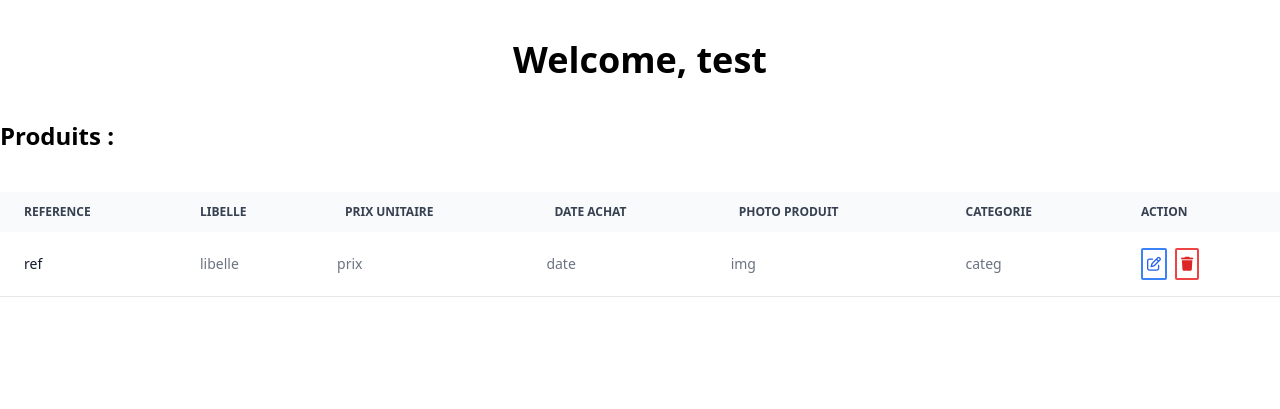
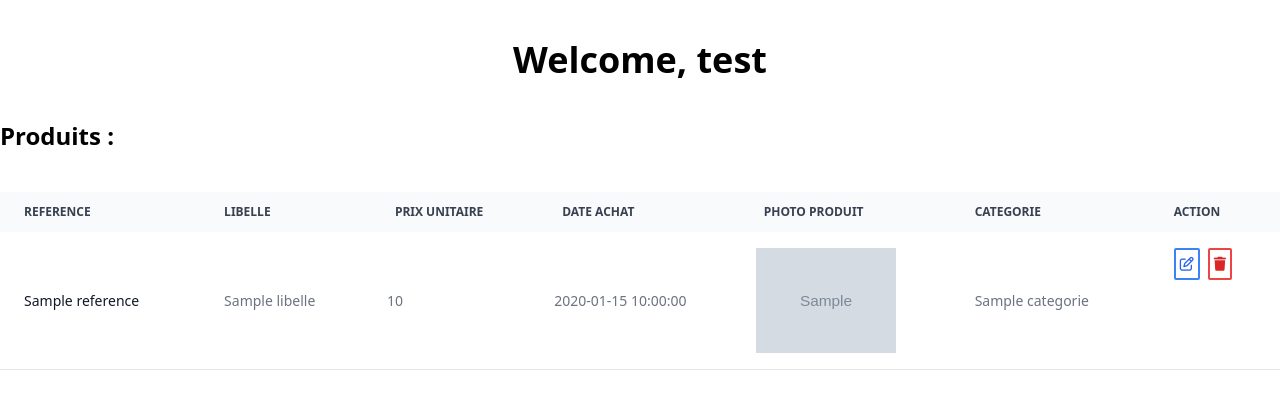
Before and after one commit to walid-damou/NoSQL_Project, a Flask app: template templates/index.html in a window 1280 px wide. Shown: the part 72-481 px from the top of the page. Run offline with Flask 2, Linux system fonts and the light colour scheme; the template is opened without the code that fills it: most values are stand-ins (such as "Sample title", 1, 10 or a date in 2020); grey boxes marked "Sample" are stand-in pictures; some libraries are stand-ins or nearby versions.

Commit message:
table/update/delete

```diff
--- a/app.py
+++ b/app.py
@@ -1,52 +1,77 @@
-from flask import Flask , render_template
+from flask import Flask, render_template, request
 from pymongo import MongoClient
 
 app = Flask(__name__)
-#----------------------------Connexion avec MongoDB--------------------------------#
+# ----------------------------Connexion avec MongoDB--------------------------------#
 client = MongoClient()
-client = MongoClient('localhost', 27017) #27017 port
-db = client.gestionProduits #database gestionProduits
+client = MongoClient('localhost', 27017)  # 27017 port
+db = client.gestionProduits  # database gestionProduits
 
 produits = db.produits
 categorie = db.categorie
 utilisateurs = db.utilisateurs
 
-produits.find_one()
-print(produits.find_one())
+# produits.find_one()
+# print(produits.find_one())
+print(produits.aggregate([{'$lookup':{'from':'categorie','localField':'idCategorie','foreignField':'idCategorie','as':'Categorie'}}]))
 print("------------------Done-------------------")
-#----------------------------/Connexion avec MongoDB--------------------------------#
+# ----------------------------/Connexion avec MongoDB--------------------------------#
 
-#----------------------------Login--------------------------------#
+# ----------------------------Login--------------------------------#
+
 
 @app.route("/")
 def Login():
     return render_template("login.html")
 
-#----------------------------/Login--------------------------------#
+# ----------------------------/Login--------------------------------#
 
-#----------------------------HOME--------------------------------#
+# ----------------------------HOME--------------------------------#
 
 @app.route("/home")
 def Home():
-    return render_template("index.html",title="Acceuil")
+    all_produits=produits.aggregate([{'$lookup':{'from':'categorie','localField':'idCategorie','foreignField':'idCategorie','as':'Categorie'}}])
+    return render_template("index.html", title="Acceuil", produits=all_produits)
 
-#----------------------------/HOME--------------------------------#
+# ----------------------------/HOME--------------------------------#
 
-#----------------------------ADD Prod --------------------------------#
+# ----------------------------ADD Prod --------------------------------#
+
 
 @app.route("/addProduct")
 def AddProd():
-    return render_template("addProduct.html",title="Ajouter produit")
+    return render_template("addProduct.html", title="Ajouter produit")
 
-#----------------------------/ADD Prod--------------------------------#
+# ----------------------------/ADD Prod--------------------------------#
 
-#----------------------------Update Prod--------------------------------#
+# ----------------------------Update Prod--------------------------------#
+@app.route("/updateProduct/<ref>",methods=["POST","GET"])
+def UpdateProd(ref):
+    if request.method=="POST":
+        libelle=request.form["libelle"]
+        prix=request.form["prix"]
+        date=request.form["dateachat"]
+        categorie=int(request.form["categorie"])
+        produits.update_one({'reference':int(ref)},{'$set':{'libelle':libelle,'prixUnitaire':prix,'dateAchat':date,'idCategorie':categorie}})
+        return Home()
+    else:
+        # prd = produits.find_one({'reference':int(ref)})
+        prd=produits.aggregate([{'$match':{'reference':int(ref)}},{'$lookup':{'from':'categorie','localField':'idCategorie','foreignField':'idCategorie','as':'Categorie'}}])
+        categories_list=db.categorie.find({'idCategorie':{'$ne':int(ref)}})
+        for i in prd:
+            theProduct=i
+        return render_template("updateProduct.html", title="Modifier produit",produit=theProduct,categorieslist=categories_list)
 
-@app.route("/updateProduct")
-def UpdateProd():
-    return render_template("updateProduct.html",title="Modifier produit")
+# ----------------------------/Update Prod--------------------------------#
 
-#----------------------------/Update Prod--------------------------------#
+# ----------------------------/Delete Prod--------------------------------#
+
+@app.route('/deleteProduct/<ref>')
+def DeleteProd(ref):
+    produits.delete_one({'reference':int(ref)})
+    return Home()
+
+# ----------------------------/Delete Prod--------------------------------#
 
 if __name__ == "__main__":
     app.run(debug=True)
--- a/templates/base.html
+++ b/templates/base.html
@@ -15,7 +15,7 @@
 
     <nav class="bg-white border-gray-200 px-2 sm:px-4 py-2.5 rounded dark:bg-gray-900">
         <div class="container flex flex-wrap items-center justify-between mx-auto">
-            <a href="https://flowbite.com/" class="flex items-center">
+            <a href="{{ url_for('Home') }}" class="flex items-center">
                 <img src="https://flowbite.com/docs/images/logo.svg" class="h-6 mr-3 sm:h-9" alt="Flowbite Logo" />
                 <span class="self-center text-xl font-semibold whitespace-nowrap dark:text-white">STOCKNET</span>
             </a>
--- a/templates/index.html
+++ b/templates/index.html
@@ -37,27 +37,41 @@
                 </thead>
 
                 <tbody>
-
+                    {% for produit in produits %}
                     <tr class="bg-white border-b dark:bg-gray-800 dark:border-gray-700">
                         <th scope="row" class="py-4 px-6 font-medium text-gray-900 whitespace-nowrap dark:text-white">
-                            ref </th>
+                            <!-- {{ produit['reference'] }} -->
+                            {{ produit.reference }}
+                         </th>
                         <td class="py-4 px-6">
-                            libelle </td>
+                            <!-- {{ produit['libelle'] }}  -->
+                            {{ produit.libelle }}</td>
                         <td class="py-4 px-4">
-                            prix </td>
+                            <!-- {{ produit['prixUnitaire'] }} -->
+                            {{ produit.prixUnitaire }}
+                            </td>
                         <td class="py-4 px-4">
-                            date </td>
+                            <!-- {{ produit['dateAchat'] }}  -->
+                            {{ produit.dateAchat}}
+
+                        </td>
                         <td class="py-4 px-4">
-                            img </td>
+                            <!-- {{ produit['photoProduit'] }} -->
+                            <img src="{{ url_for('static', filename='images/' + produit.photoProduit) }}" width="140px" />
+                        </td>
                         <td class="py-4 px-6">
-                            categ
+                          {{produit.Categorie.0.denomination}}
                         </td>
                         <td class="py-4 px-6 flex space-x-2">
-                            <a href="{{ url_for('UpdateProd')}}" class="font-medium text-blue-600 text-blue-500 border-2 border-blue-500 rounded-sm p-1 hover:text-white hover:bg-blue-500"><i class="fa-regular fa-pen-to-square"></i></a>
-                            <a href="#" class="font-medium text-red-600 text-red-500 border-2 border-red-500 rounded-sm p-1 hover:text-white hover:bg-red-500"><i class="fa-solid fa-trash"></i></a>
+                            <a href="{{ url_for('UpdateProd',ref=produit.reference)}}" class="font-medium text-blue-600 text-blue-500 border-2 border-blue-500 rounded-sm p-1 hover:text-white hover:bg-blue-500"><i class="fa-regular fa-pen-to-square"></i></a>
+                            <a href="{{ url_for('DeleteProd',ref=produit.reference) }}" class="font-medium text-red-600 text-red-500 border-2 border-red-500 rounded-sm p-1 hover:text-white hover:bg-red-500"><i class="fa-solid fa-trash"></i></a>
                         </td>
                     </tr>
+                    {% endfor %}
+
                 </tbody>
+
+
             </table>
         </div>
 </div>
```
Also changed, not shown: templates/updateProduct.html (+12 -8 lines).
